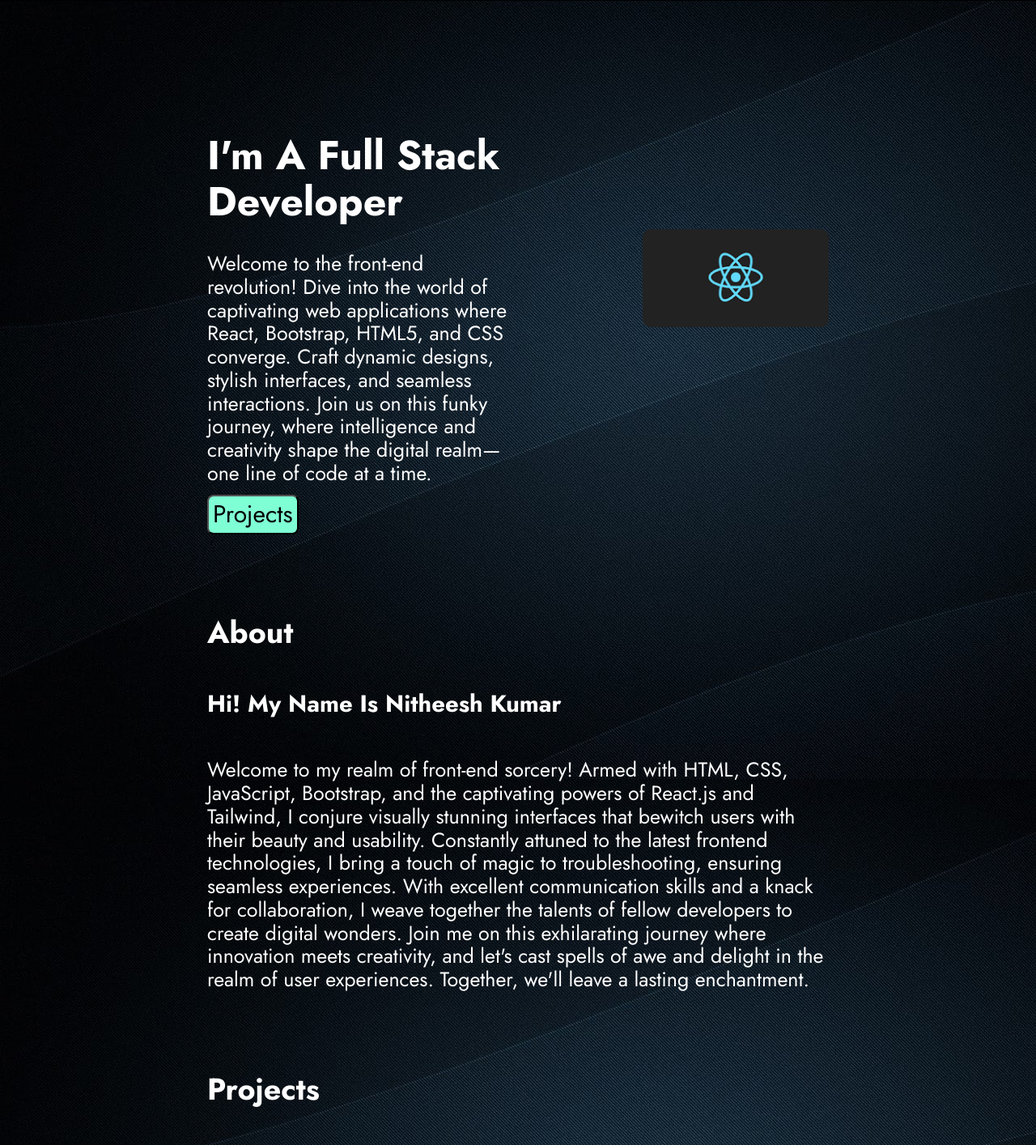
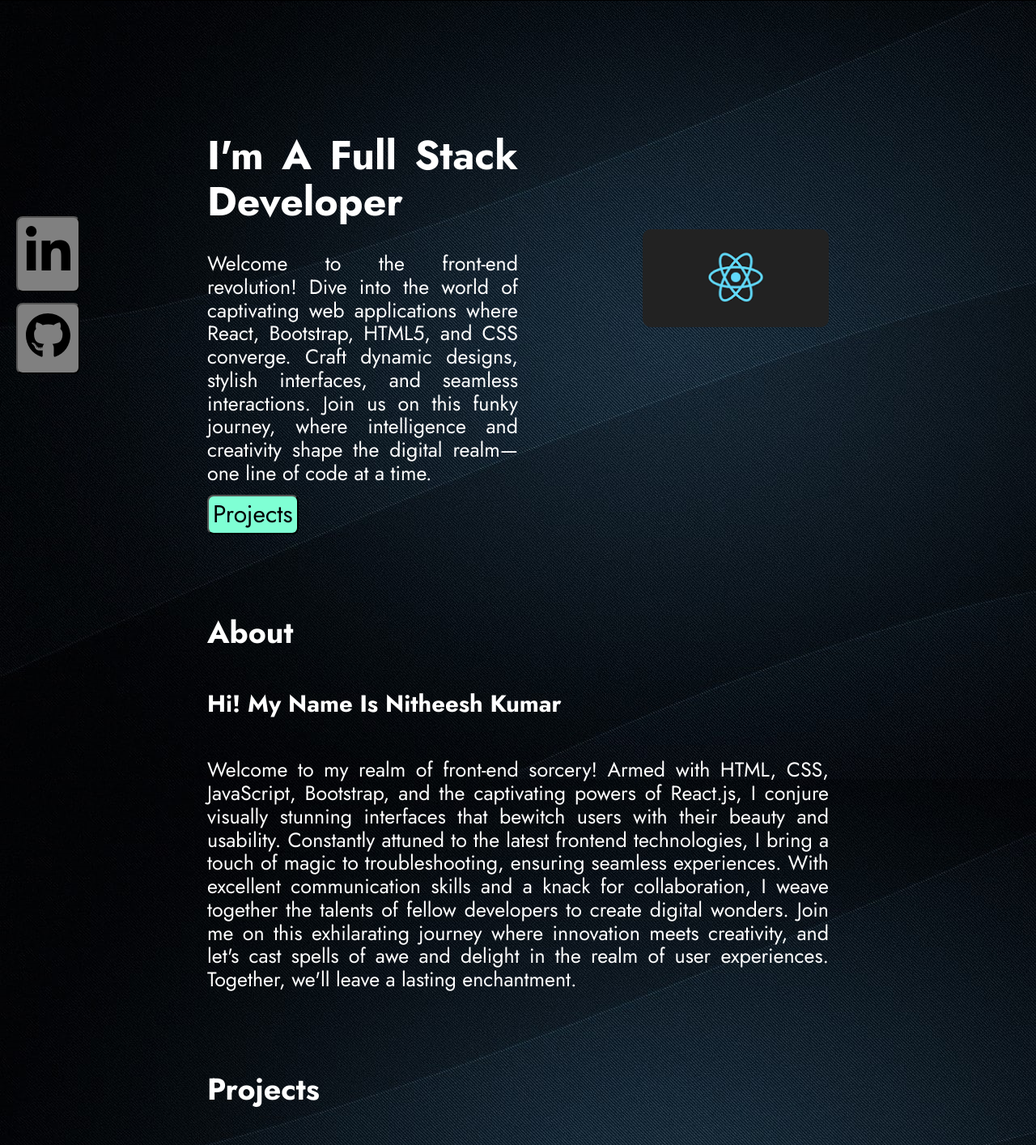
Before and after one commit to Nitheesh-Kumar99/Portfolio, a plain HTML site: page index.html in a window 1280 px wide. Shown: the part 88-1502 px from the top of the page at 81% size. Drawn offline with Linux system fonts and the light colour scheme.

Commit message:
All Links Updated In Buttons

```diff
--- a/index.html
+++ b/index.html
@@ -45,7 +45,7 @@
     </header>
     <!--end of navbar-->
     <!--Home-->
-    <div class="home">
+    <div href="#home" class="home">
       <div class="left-container">
         <h1>I'm A Full Stack Developer</h1>
         <p>
@@ -65,17 +65,17 @@
     </div>
     <!--end of home-->
     <!--About-->
-    <div class="about">
+    <div href="#about" class="about">
       <h2 class="about-title">About</h2>
       <h3 class="intro">Hi! My Name Is Nitheesh Kumar</h3>
       <p class="about-description">
         Welcome to my realm of front-end sorcery! Armed with HTML, CSS,
-        JavaScript, Bootstrap, and the captivating powers of React.js and
-        Tailwind, I conjure visually stunning interfaces that bewitch users with
-        their beauty and usability. Constantly attuned to the latest frontend
-        technologies, I bring a touch of magic to troubleshooting, ensuring
-        seamless experiences. With excellent communication skills and a knack
-        for collaboration, I weave together the talents of fellow developers to
+        JavaScript, Bootstrap, and the captivating powers of React.js, I conjure
+        visually stunning interfaces that bewitch users with their beauty and
+        usability. Constantly attuned to the latest frontend technologies, I
+        bring a touch of magic to troubleshooting, ensuring seamless
+        experiences. With excellent communication skills and a knack for
+        collaboration, I weave together the talents of fellow developers to
         create digital wonders. Join me on this exhilarating journey where
         innovation meets creativity, and let's cast spells of awe and delight in
         the realm of user experiences. Together, we'll leave a lasting
@@ -161,13 +161,28 @@
         Submit Your Details Below To Get In Contact
       </p>
       <div class="details-submission-container">
-        <input class="txt" type="text" name="Enter Your Name" id="name" />
-        <input class="txt" type="email" name="Enter Your Email" id="email" />
-        <input class="txt" type="tel" name="Enter Your Number" id="number" />
+        <input
+          class="txt"
+          type="text"
+          placeholder="Enter Your Name"
+          id="name"
+        />
+        <input
+          class="txt"
+          type="email"
+          placeholder="Enter Your Email"
+          id="email"
+        />
+        <input
+          class="txt"
+          type="tel"
+          placeholder="Enter Your Number"
+          id="number"
+        />
         <input
           class="message txt"
           type="text"
-          name="Enter Your Message"
+          placeholder="Enter Your Text"
           id="details"
         />
         <input
@@ -178,5 +193,26 @@
       </div>
     </div>
     <!--end of Contact-->
+    <!--linkedin and github button-->
+    <div class="button-container">
+      <a href="https://www.linkedin.com/in/nitheesh-kumar-s-948b94147/">
+        <button class="social-links">
+          <img
+            class="social-link-image"
+            src="./images/stickylinkedin-in.svg"
+            alt="blank"
+          /></button
+      ></a>
+      <a href="https://github.com/Nitheesh-Kumar99">
+        <button class="social-links">
+          <img
+            class="social-link-image"
+            src="./images/stickygithub.svg"
+            alt="blank"
+          />
+        </button>
+      </a>
+    </div>
+    <!--end of linkedin and github button-->
   </body>
 </html>
--- a/styles/style.css
+++ b/styles/style.css
@@ -67,6 +67,7 @@ a {
 .left-container {
   width: 70%;
   padding-right: 20%;
+  text-align: justify;
 }
 .right-container {
   margin-top: 20%;
@@ -95,6 +96,7 @@ a {
 }
 .about-description {
   padding-bottom: 100px;
+  text-align: justify;
 }
 .project {
   margin-left: 20%;
@@ -163,6 +165,7 @@ a {
   margin: 10px;
   margin-left: 30%;
   margin-right: 30%;
+  border-radius: 10px;
 }
 .message {
   margin-top: 50px;
@@ -172,4 +175,21 @@ a {
 .submit-button {
   margin-left: 45%;
   margin-right: 45%;
+  text-align: center;
 }
+.button-container {
+  padding: 0px;
+  width: 25px;
+  position: fixed;
+  left: 20px;
+  bottom: 250px;
+}
+.social-links {
+  padding: 10px;
+  background-color: var(--text-color-2);
+  border-color: 2px solid gray;
+}
+.social-link-image {
+  width: 55px;
+  background-color: var(--text-color-2);
+}
```
Also changed, not shown: images/githublink.png (added), images/linkedin.png (added), images/stickygithub.svg (added), images/stickylinkedin-in.svg (added).
